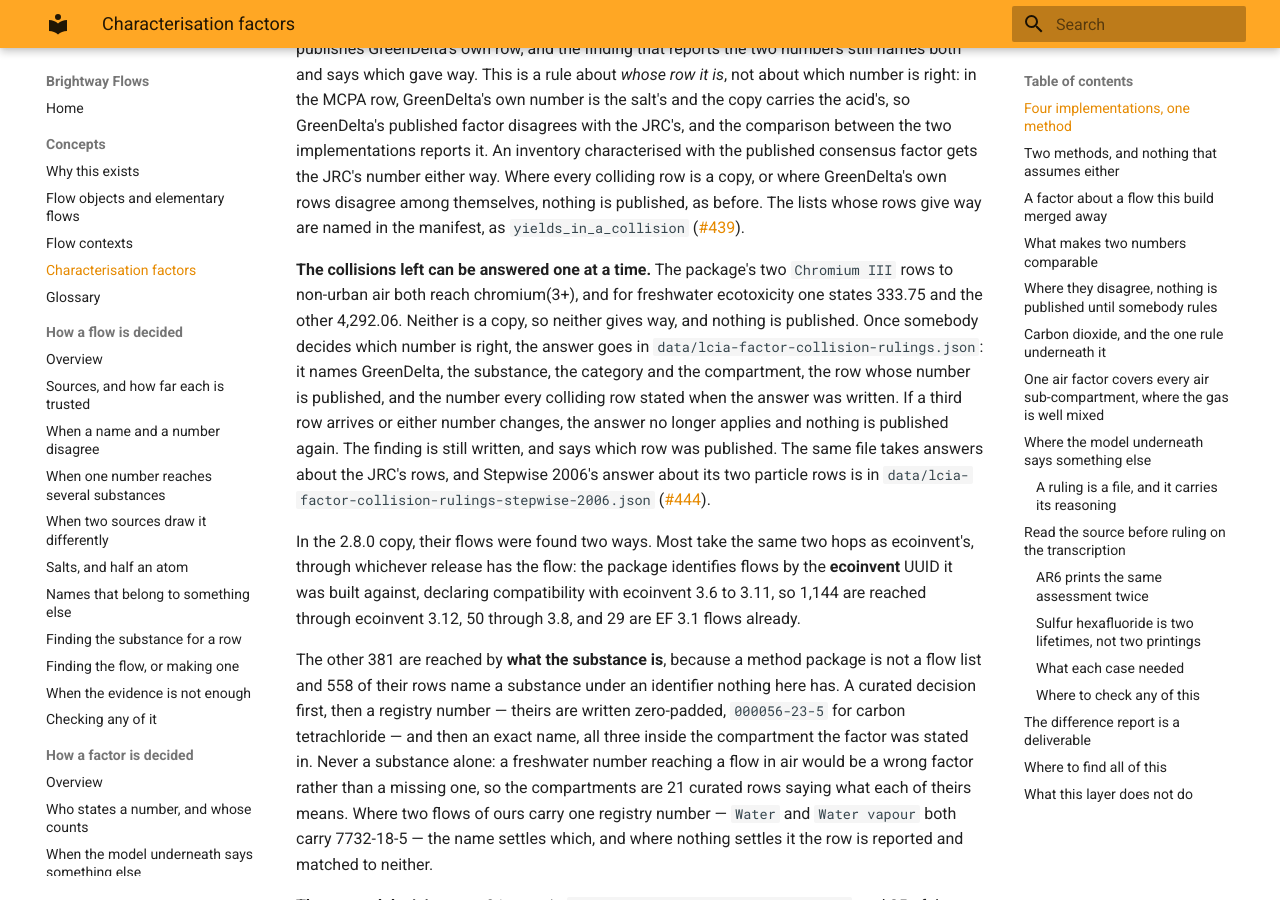
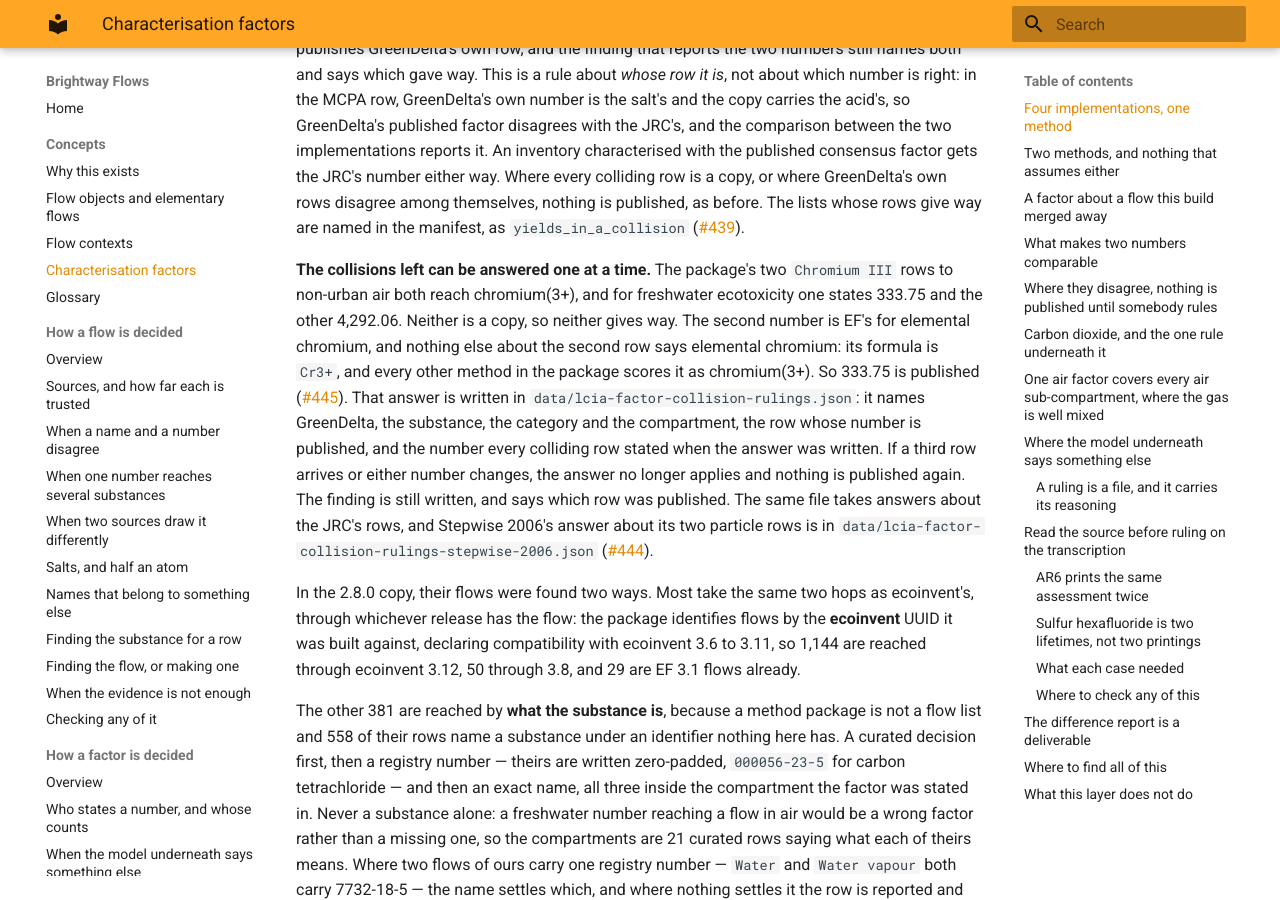
Before and after one commit to brightway-labs/brightway-flows, an MkDocs documentation site: the page built from docs/concepts/factors.md, in a window 1280 px wide and 900 px high, scrolled down 2107 px. Built offline with MkDocs 1.6.1 and Material for MkDocs 9.7.7, drawn with Linux system fonts in a browser that asks for light colours.

Commit message:
Publish GreenDelta's chromium(3+) number for Chromium(3+) in rural air, where its second Chromium III row carries elemental chromium's
GreenDelta's openLCA package ships two `Chromium III` rows to Emission to
air/low population density that reach Chromium(3+) in rural air: 017c1ca1
states EF 3.1's chromium(3+) factors, d43572af EF's numbers for elemental
chromium (4,292.06 against 333.75 CTUe/kg for freshwater ecotoxicity,
7.8328e-7 against 1.7032e-9 CTUh/kg for non-cancer human toxicity). On the
six-list build of 3b6528e GreenDelta's implementation published neither, in
four categories.

Nothing else on d43572af says elemental chromium: its CAS is 16065-83-1 and
its formula `Cr3+`. Every other method in the package scores it as
chromium(3+), ECO-COSTS 2025 with EF 3.1's own 333.7 among them, and the same
kind of row in every other compartment carries EF 3.1's chromium(3+) number.
Four rulings in lcia-factor-collision-rulings.json publish 017c1ca1's number,
which is also the JRC's and ecoinvent's for this flow.

Measured by re-characterising the build of 3b6528e: four GreenDelta factors
added (813,047 to 813,051), the four findings still written and marked ruled,
no consensus factor moved. expectations/0445 reads unresolved on the build
before and met on the build after.

Closes #445.

```diff
--- a/docs/concepts/factors.md
+++ b/docs/concepts/factors.md
@@ -95,9 +95,12 @@ implementation of a method:
   **The collisions left can be answered one at a time.** The package's two
   `Chromium III` rows to non-urban air both reach chromium(3+), and for
   freshwater ecotoxicity one states 333.75 and the other 4,292.06. Neither is a
-  copy, so neither gives way, and nothing is published. Once somebody decides
-  which number is right, the answer goes in
-  `data/lcia-factor-collision-rulings.json`: it names GreenDelta, the substance,
+  copy, so neither gives way. The second number is EF's for elemental chromium,
+  and nothing else about the second row says elemental chromium: its formula is
+  `Cr3+`, and every other method in the package scores it as chromium(3+). So
+  333.75 is published
+  ([#445](https://github.com/brightway-labs/brightway-flows/issues/445)). That
+  answer is written in `data/lcia-factor-collision-rulings.json`: it names GreenDelta, the substance,
   the category and the compartment, the row whose number is published, and the
   number every colliding row stated when the answer was written. If a third row
   arrives or either number changes, the answer no longer applies and nothing is
```
Also changed, not shown: docs/changes/openlca-2.8.2.md (+8 -0 lines), 2 other files.
